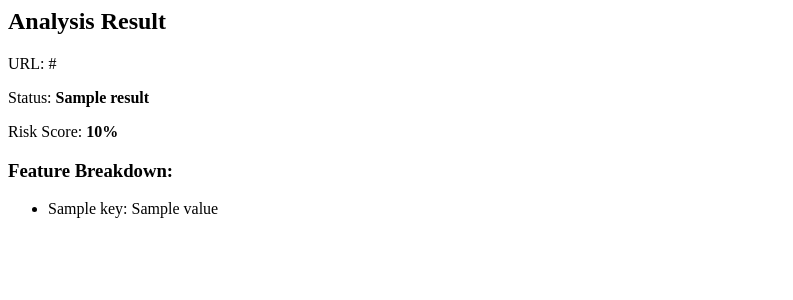
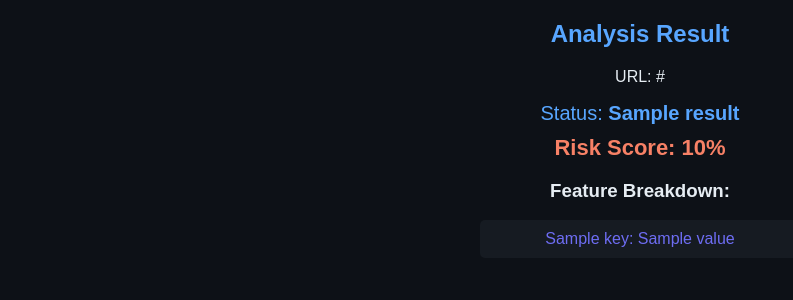
Before and after one commit to panwarlavishsingh0501-ui/phishing-detection-webapp, a Flask app: template templates/result.html in a window 1280 px wide. Shown: the top 300 px of the page, without its empty margins (0-793 px from the left). Run offline with Flask 3, Linux system fonts and the light colour scheme; the template is opened without the code that fills it: most values are stand-ins (such as "Sample title", 1, 10 or a date in 2020); parts of the project's set-up code (start-up, migrations or seed data) failed here and were passed over.

```diff
--- a/static/css/style.css
+++ b/static/css/style.css
@@ -34,3 +34,31 @@ button {
 button:hover {
     background-color: #2ea043;
 }
+/* Result Page Specific Styling */
+.status {
+    font-size: 20px;
+    color: #58a6ff;   /* Blue for status */
+    margin: 10px 0;
+}
+
+.score {
+    font-size: 22px;
+    font-weight: bold;
+    color: #f78166;   /* Orange for risk score */
+    margin: 10px 0;
+}
+
+ul {
+    list-style-type: none;
+    padding: 0;
+    margin-top: 15px;
+}
+
+li {
+    background: #161b22;
+    margin: 5px auto;
+    padding: 10px;
+    width: 300px;
+    border-radius: 5px;
+    color: #6e6df3;
+}
--- a/templates/result.html
+++ b/templates/result.html
@@ -1,12 +1,14 @@
+<!DOCTYPE html>
 <html>
 <head>
-    <title>Result</title>
+    <title>Analysis Result</title>
+    <link rel="stylesheet" href="{{ url_for('static', filename='css/style.css') }}">
 </head>
 <body>
     <h2>Analysis Result</h2>
     <p>URL: {{ url }}</p>
-    <p>Status: <strong>{{ result }}</strong></p>
-    <p>Risk Score: <strong>{{ score }}%</strong></p>
+    <p class="status">Status: <strong>{{ result }}</strong></p>
+    <p class="score">Risk Score: <strong>{{ score }}%</strong></p>
 
     <h3>Feature Breakdown:</h3>
     <ul>
```
